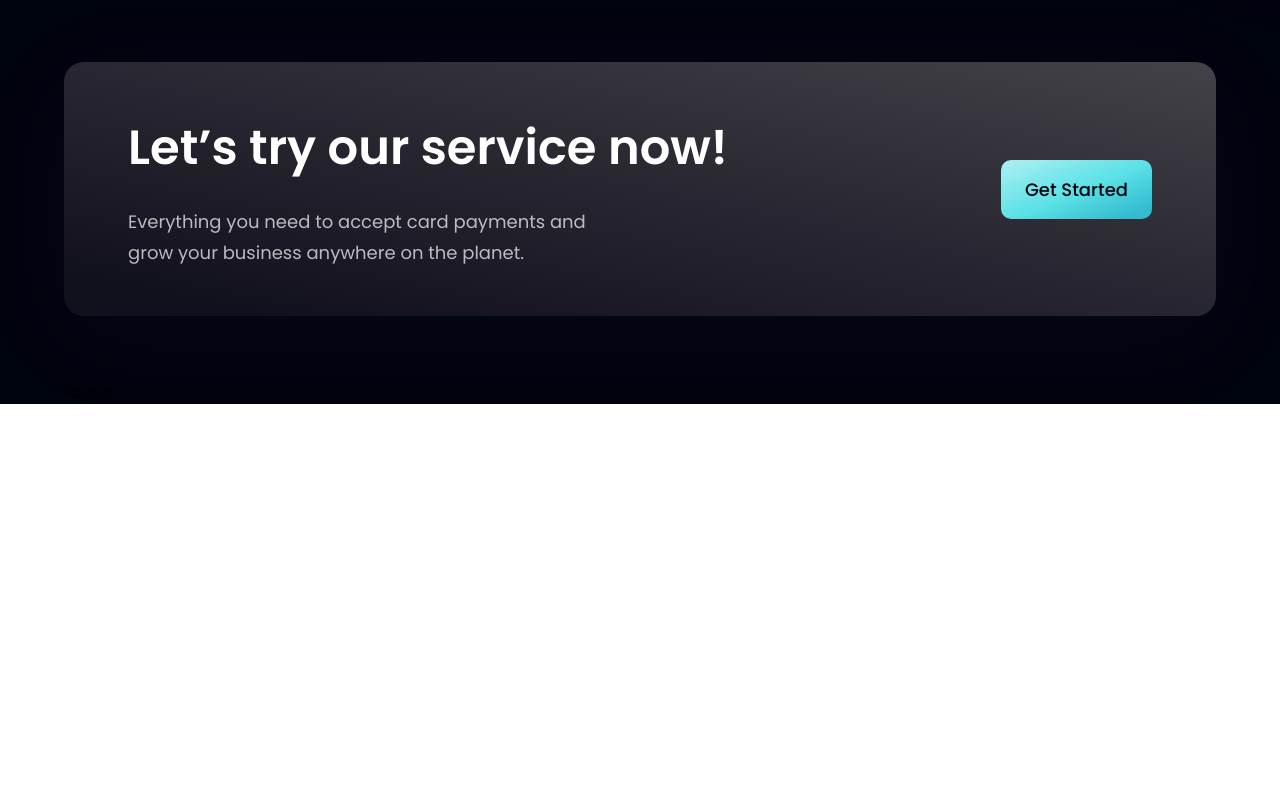
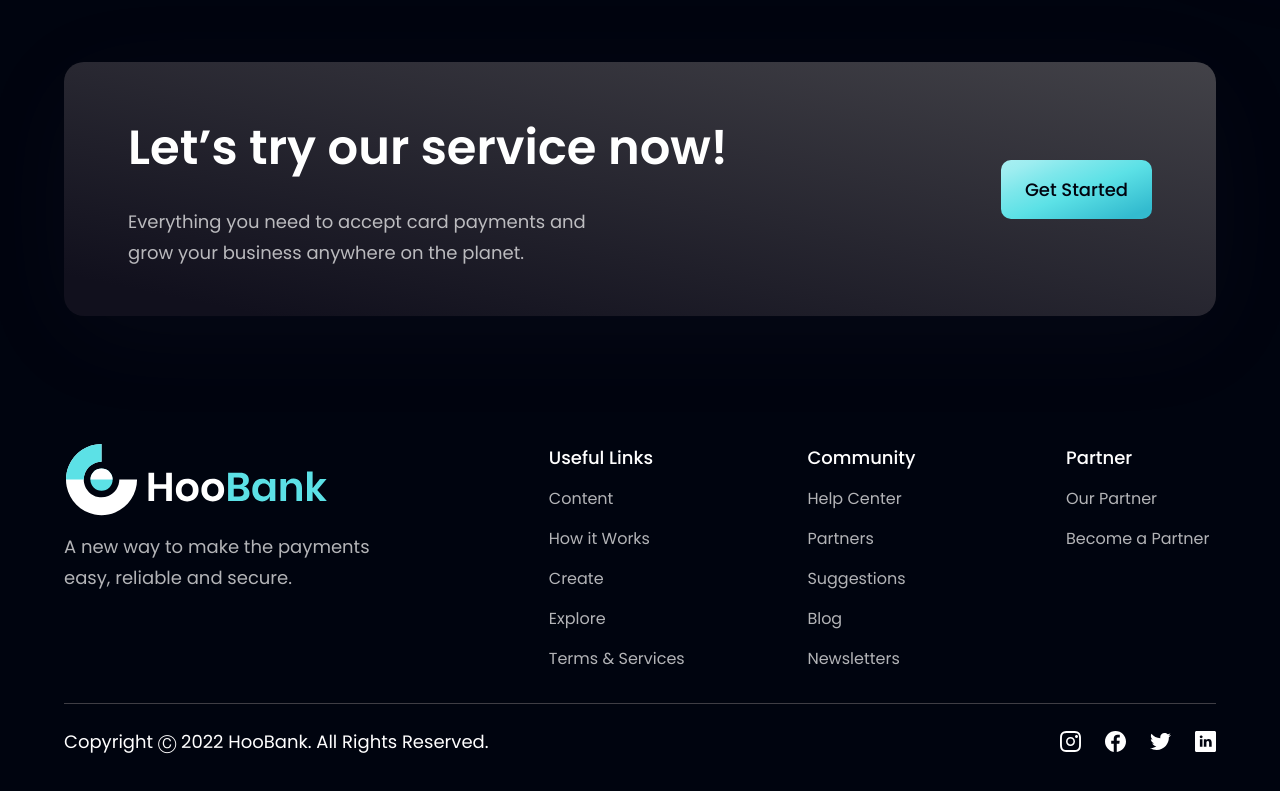
Before and after one commit to fidellim/HooBank-Landing-Page, a React (Vite) app: page / in a window 1280 px wide. Shown: the part 4202-4993 px from the top of the page. Before the commit the page ends 4606 px from the top, so only its background shows below. Built offline with nearby package versions, Linux system fonts and the light colour scheme.

Commit message:
design footer component

```diff
--- a/src/components/Footer.jsx
+++ b/src/components/Footer.jsx
@@ -1,7 +1,67 @@
-import React from 'react'
+import styles from '../style'
+import { logo } from '../assets'
+import { footerLinks, socialMedia } from '../constants'
 
-const Footer = () => {
-    return <div>Footer</div>
-}
+const Footer = () => (
+    <section className={`${styles.flexCenter} ${styles.paddingY} flex-col`}>
+        <div className={`${styles.flexStart} md:flex-row flex-col mb-8 w-full`}>
+            <div className="flex-[1] flex flex-col justify-start mr-10">
+                <img
+                    src={logo}
+                    alt="hoobank"
+                    className="w-[266px] h-[72.14px] object-contain"
+                />
+                <p className={`${styles.paragraph} mt-4 max-w-[312px]`}>
+                    A new way to make the payments easy, reliable and secure.
+                </p>
+            </div>
+
+            <div className="flex-[1.5] w-full flex flex-row justify-between flex-wrap md:mt-0 mt-10">
+                {footerLinks.map((footerlink) => (
+                    <div
+                        key={footerlink.title}
+                        className={`flex flex-col ss:my-0 my-4 min-w-[150px]`}
+                    >
+                        <h4 className="font-poppins font-medium text-[18px] leading-[27px] text-white">
+                            {footerlink.title}
+                        </h4>
+                        <ul className="list-none mt-4">
+                            {footerlink.links.map((link, index) => (
+                                <li
+                                    key={link.name}
+                                    className={`font-poppins font-normal text-[16px] leading-[24px] text-dimWhite hover:text-secondary cursor-pointer ${
+                                        index !== footerlink.links.length - 1
+                                            ? 'mb-4'
+                                            : 'mb-0'
+                                    }`}
+                                >
+                                    <a href="#">{link.name}</a>
+                                </li>
+                            ))}
+                        </ul>
+                    </div>
+                ))}
+            </div>
+        </div>
+
+        <div className="w-full flex justify-between items-center md:flex-row flex-col pt-6 border-t-[1px] border-t-[#3F3E45]">
+            <p className="font-poppins font-normal text-center text-[18px] leading-[27px] text-white">
+                Copyright Ⓒ 2022 HooBank. All Rights Reserved.
+            </p>
+
+            <div className="flex flex-row gap-[24px] md:mt-0 mt-6">
+                {socialMedia.map((social, index) => (
+                    <img
+                        key={social.id}
+                        src={social.icon}
+                        alt={social.id}
+                        className={`w-[21px] h-[21px] object-contain cursor-pointer social-media`}
+                        onClick={() => window.open(social.link)}
+                    />
+                ))}
+            </div>
+        </div>
+    </section>
+)
 
 export default Footer
```
